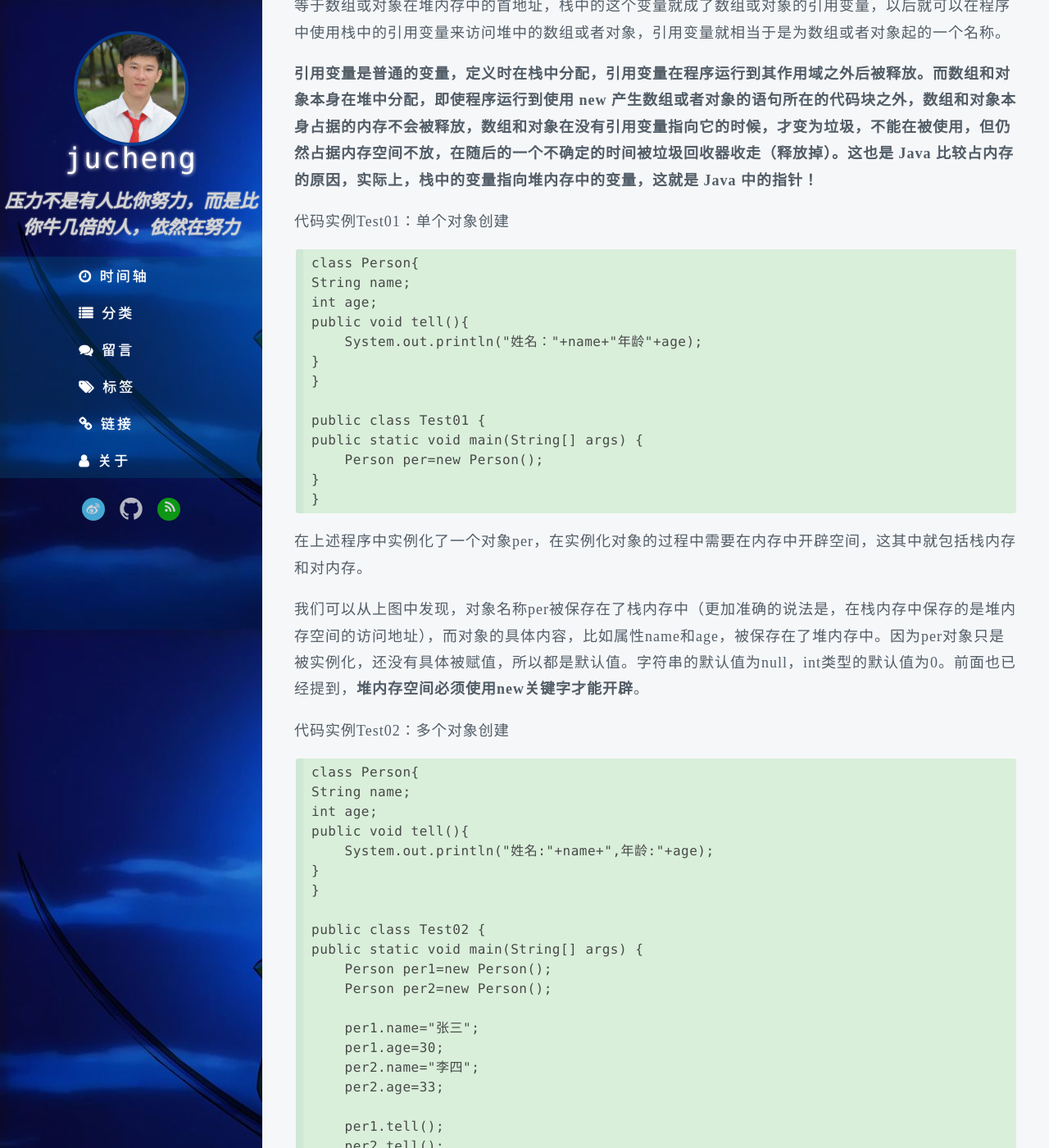
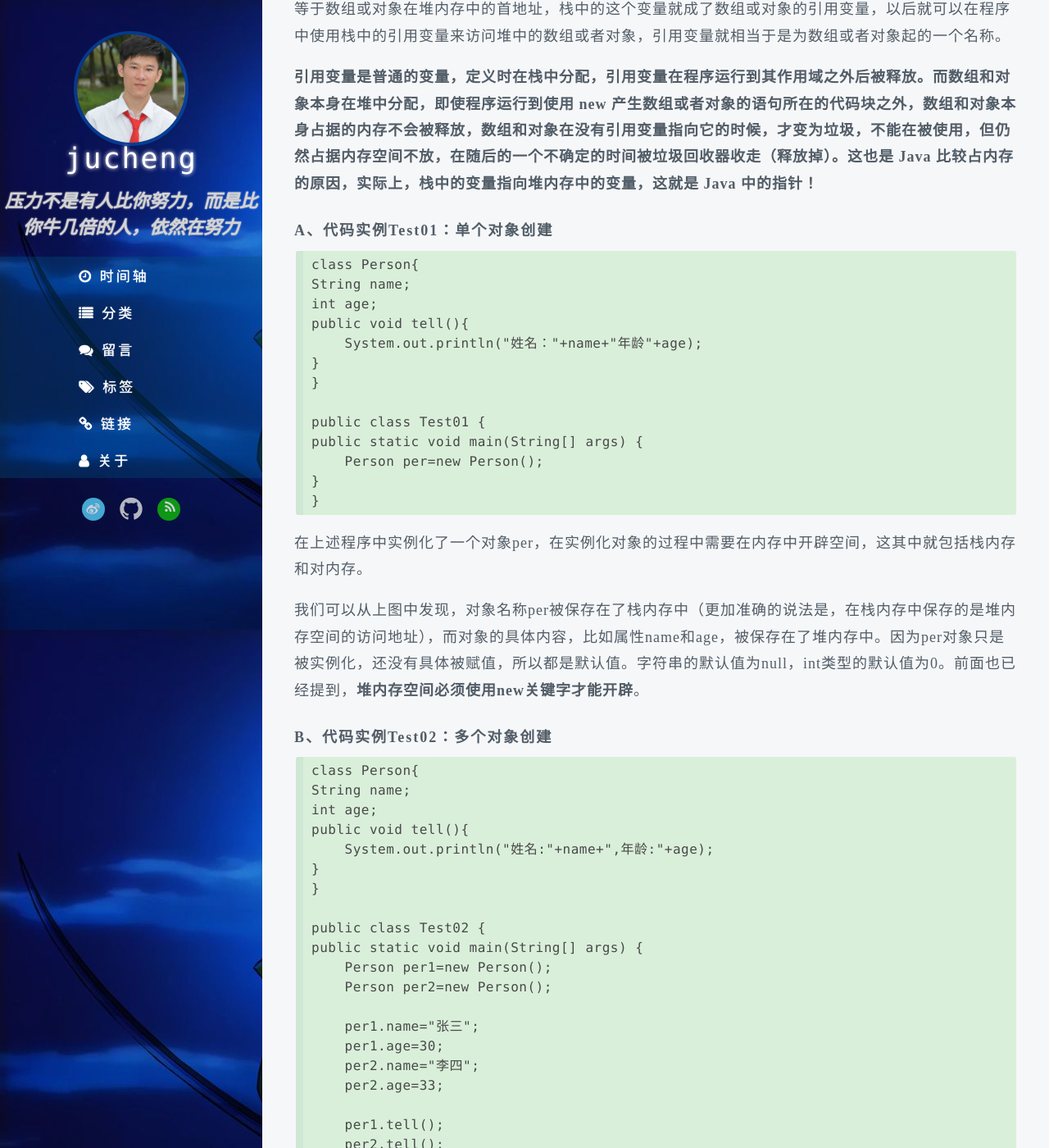
Before and after one commit to jucheng/jucheng.github.io, a Jekyll site: the page built from _posts/2015-9-1-Java-base.md, in a window 1280 px wide and 1400 px high, scrolled down 583 px. Shown: the whole window at 82% size. Built offline with Jekyll 4.4.1, drawn with Linux system fonts in a browser that asks for light colours; nearby versions of some CDN libraries; comment, search, counter and statistics services are not loaded; some of the changed text lies outside the part shown.

```diff
--- a/_posts/2015-9-1-Java-base.md
+++ b/_posts/2015-9-1-Java-base.md
@@ -9,9 +9,7 @@ Java的内存机制
 
 <!-- more -->
 
-
-
-1.Java的内存机制
+### 1.Java的内存机制
 
 **Java 把内存划分成两种：一种是栈内存，另一种是堆内存。**
 
@@ -21,7 +19,7 @@ Java的内存机制
 
 **引用变量是普通的变量，定义时在栈中分配，引用变量在程序运行到其作用域之外后被释放。而数组和对象本身在堆中分配，即使程序运行到使用 new 产生数组或者对象的语句所在的代码块之外，数组和对象本身占据的内存不会被释放，数组和对象在没有引用变量指向它的时候，才变为垃圾，不能在被使用，但仍然占据内存空间不放，在随后的一个不确定的时间被垃圾回收器收走（释放掉）。这也是 Java 比较占内存的原因，实际上，栈中的变量指向堆内存中的变量，这就是 Java 中的指针！**
 
-代码实例Test01：单个对象创建
+#### A、代码实例Test01：单个对象创建
 
     class Person{
     String name;
@@ -41,7 +39,7 @@ Java的内存机制
 
 我们可以从上图中发现，对象名称per被保存在了栈内存中（更加准确的说法是，在栈内存中保存的是堆内存空间的访问地址），而对象的具体内容，比如属性name和age，被保存在了堆内存中。因为per对象只是被实例化，还没有具体被赋值，所以都是默认值。字符串的默认值为null，int类型的默认值为0。前面也已经提到，**堆内存空间必须使用new关键字才能开辟**。
 
-代码实例Test02：多个对象创建
+#### B、代码实例Test02：多个对象创建
 
     class Person{
     String name;
@@ -70,7 +68,7 @@ Java的内存机制
 
 关键概念：**类跟数组一样，都是属于引用类型，引用类型就是指一堆对内存可以同时被多个栈内存指向**。下面来看一下引用传递的简单实例。
 
-代码实例Test03：对象引用传递1
+#### C、代码实例Test03：对象引用传递1
 
     class Person{
     String name;
@@ -108,7 +106,7 @@ Java的内存机制
 
 注意：上述实例中对象per2没有堆内存空间，这是因为对象per2只进行了声明操作，也没有进行实例化操作。**只有使用new关键字实例化以后才会有对内存空间**。
 
-代码实例Test04：对象引用传递2
+#### D、代码实例Test04：对象引用传递2
 
     class Person{
     String name;
```
